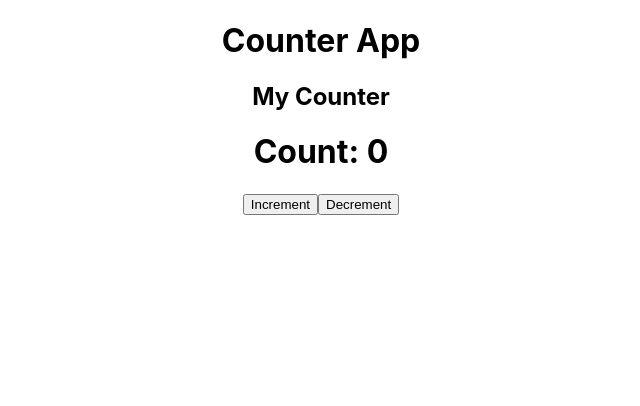
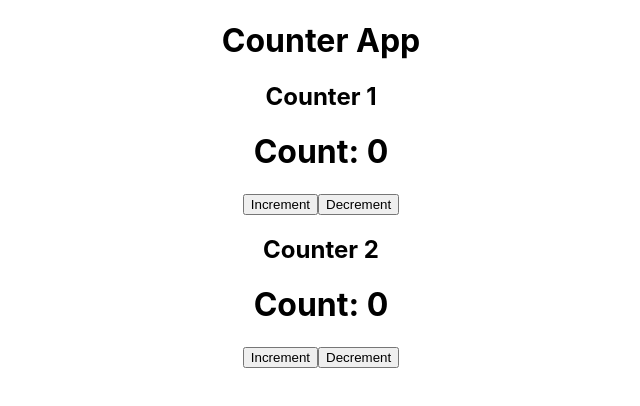
Before and after one commit to NikolaPopovic71/counter-app, a React (Create React App) app: page / in a window 1280 px wide. Shown: the top 406 px of the page, without its empty margins (319-959 px from the left). Built offline with nearby package versions, Linux system fonts and the light colour scheme.

Commit message:
Added multiple Counter components with different titles in App.js

```diff
--- a/src/App.js
+++ b/src/App.js
@@ -6,10 +6,12 @@ function App() {
   return (
     <div className="App">
       <h1>Counter App</h1>
-      <Counter title="My Counter" />
+      <Counter title="Counter 1" />
+      <Counter title="Counter 2" />
     </div>
   );
 }
 
 
+
 export default App;
```
